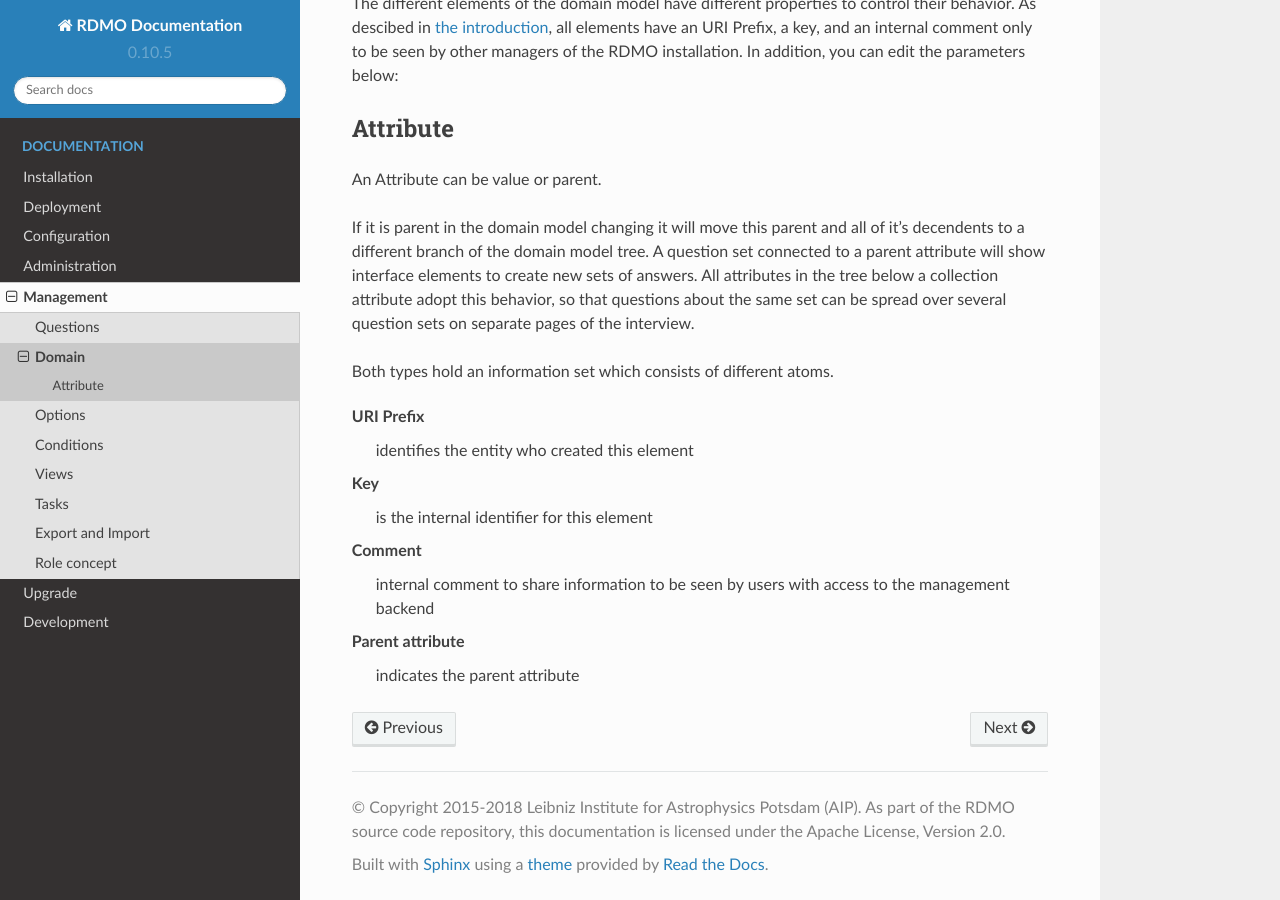
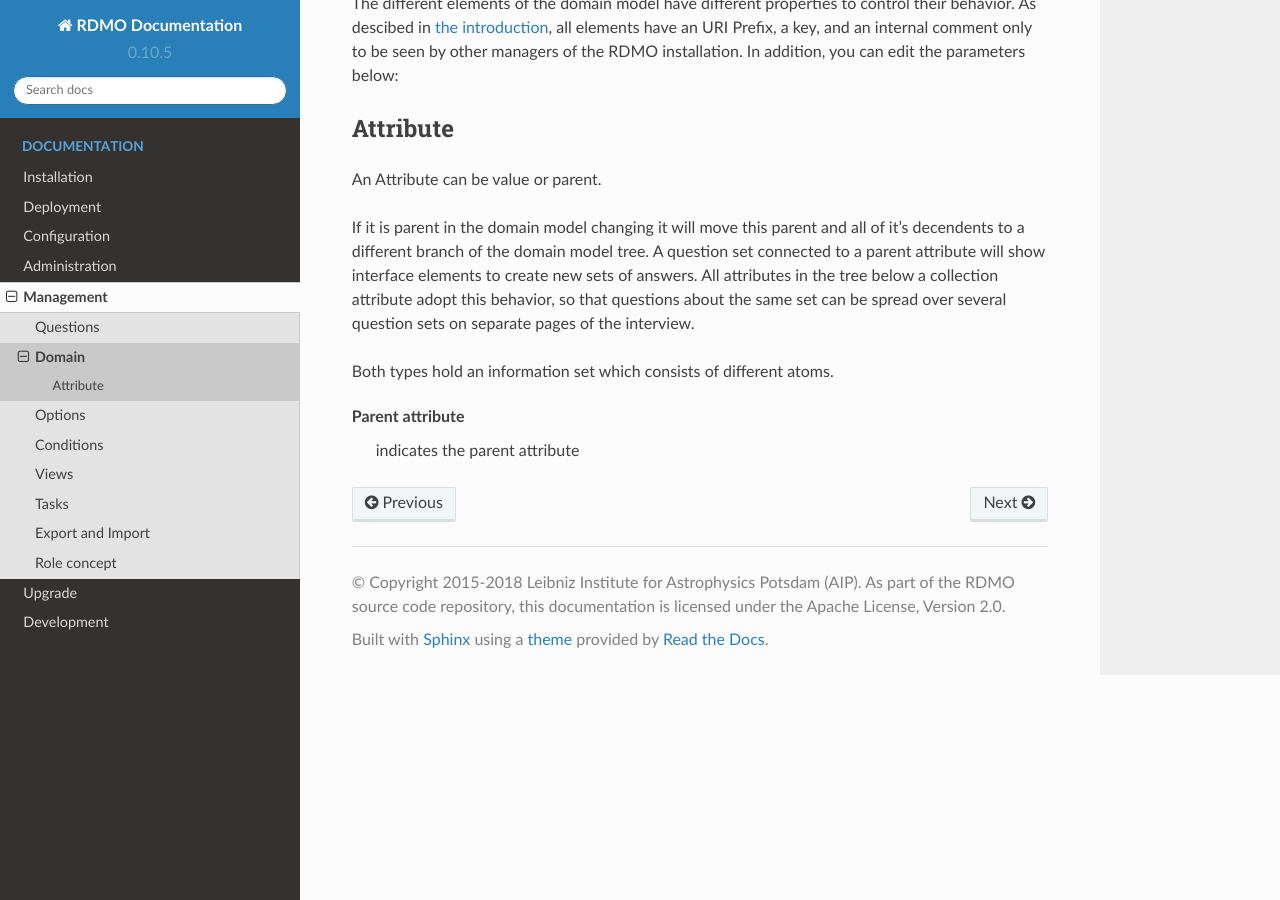
Before and after one commit to rdmorganiser/rdmo-docs, a Sphinx documentation site: the page built from docs/management/domain.rst, in a window 1280 px wide and 900 px high, scrolled down 1514 px. Built offline with Sphinx 7.4.7 and the Read the Docs theme 2.0.0, drawn with Linux system fonts in a browser that asks for light colours.

Commit message:
Remove common keys from types

```diff
--- a/docs/management/conditions.rst
+++ b/docs/management/conditions.rst
@@ -31,9 +31,6 @@ Condition
 """""""""
 Conditions are configured with a source attribute, which will be evaluated, a relation like "equal" or "greater than" and a target. The target is a text string or an option. As an example, if the source is the attribute ``project/legal_aspects/ipr/yesno``, the relation is "equal to", and the target text is "1", the condition will be true for a project where the answer to the question connected to the attribute ``project/legal_aspects/ipr/yesno`` is "1" (or "yes" for a yesno widget).
 
-Comment
-    internal comment to share information to be seen by users with access to the management backend
-
 Source
   The Attribute this condition is evaluating.
 
--- a/docs/management/domain.rst
+++ b/docs/management/domain.rst
@@ -40,14 +40,5 @@ If it is parent in the domain model changing it will move this parent and all of
 
 Both types hold an information set which consists of different atoms.
 
-URI Prefix
-    identifies the entity who created this element
-
-Key
-    is the internal identifier for this element
-
-Comment
-    internal comment to share information to be seen by users with access to the management backend
-
 Parent attribute
     indicates the parent attribute
--- a/docs/management/tasks.rst
+++ b/docs/management/tasks.rst
@@ -52,7 +52,6 @@ Time frame
 Start date attribute
   The attribute that sets the start date for this task. The attribute needs to be of value type *datetime*.
 
-
 End date attribute
   The Attribute that sets the end date for this task (optional, if no end date attribute is given, the start date attribute sets also the end date). The attribute needs to be of value type *datetime*.
 
```
